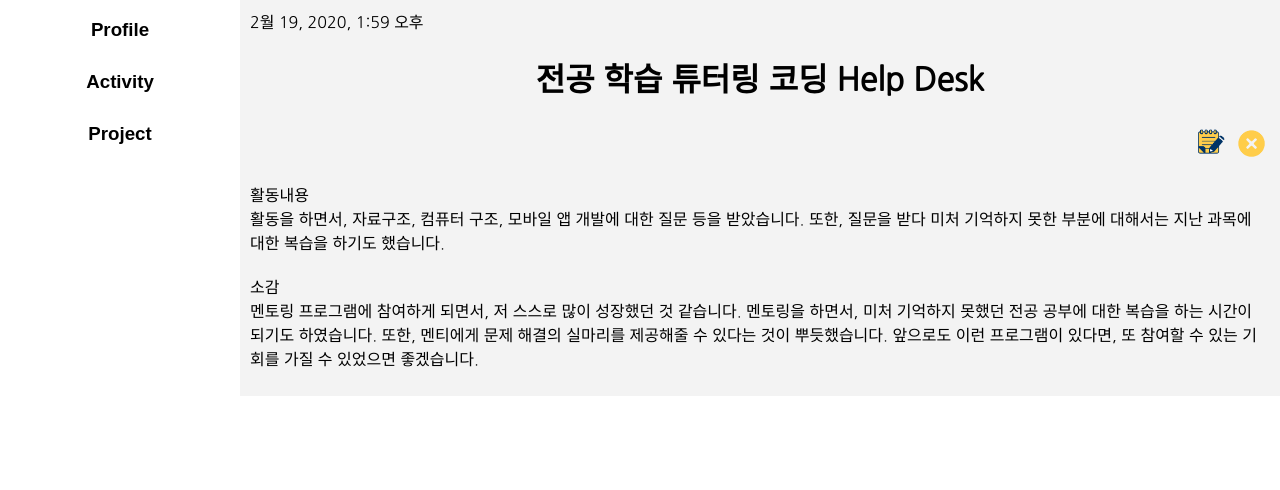
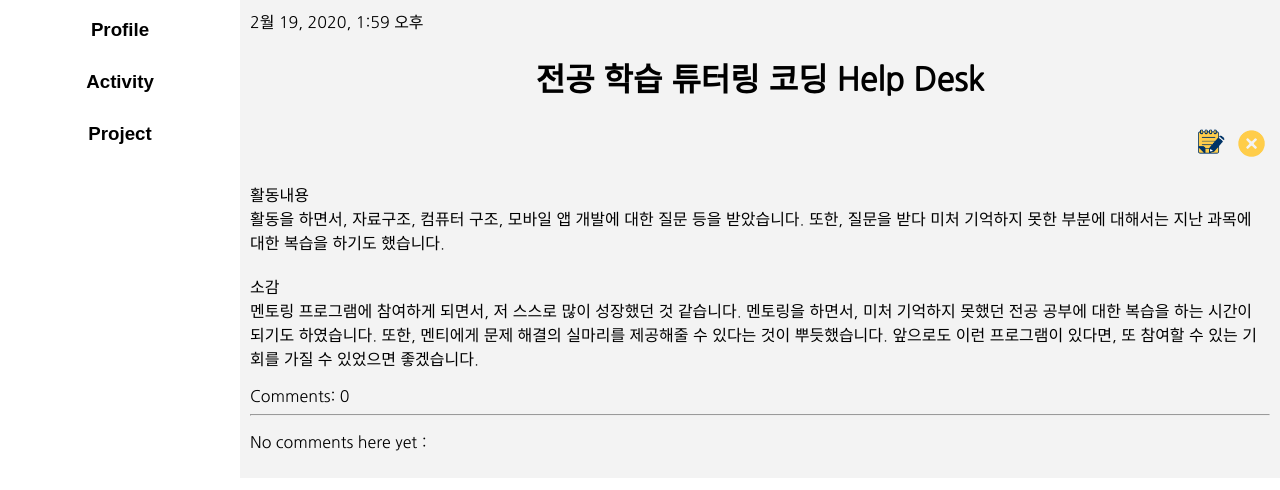
Before and after one commit to mina0774/django, a Django app: page /post/2/ in a window 1280 px wide. Shown: the part 151-641 px from the top of the page. Run offline with Django 3.2, Linux system fonts and the light colour scheme; a user stored in the database is signed in; data comes from the database, SQL or seed files in the repository; both versions use the stored data as it was after the commit; some libraries are stand-ins or nearby versions; some web fonts are replaced.

Commit message:
comment model

```diff
--- a/blog/admin.py
+++ b/blog/admin.py
@@ -1,4 +1,5 @@
 from django.contrib import admin
-from .models import Post
+from .models import Post,Comment
 
 admin.site.register(Post)
+admin.site.register(Comment)
--- a/blog/models.py
+++ b/blog/models.py
@@ -23,3 +23,18 @@ class Post(models.Model):
 
     def __str__(self):
         return self.title
+
+
+class Comment(models.Model):
+    post=models.ForeignKey('blog.Post',on_delete=models.CASCADE,related_name='comments') # related_name은 post 모델에서 댓글에 접근할 수 있게 함. ex> post.comments.all()
+    author=models.CharField(max_length=200)
+    text=models.TextField()
+    created_date=models.DateTimeField(default=timezone.now)
+    approved_comment=models.BooleanField(default=False)
+
+    def approve(self):
+        self.approved_comment=True
+        self.save()
+
+    def __str__(self):
+        return self.text
--- a/blog/template/blog/post_detail.html
+++ b/blog/template/blog/post_detail.html
@@ -11,10 +11,22 @@
   <h1>{{ post.title }}</h1>
   {% if user.is_authenticated %}
   <div align="right">
-  <a class="btn btn-default" href="{% url 'post_edit' pk=post.pk %}"><img src="{% static 'img/edit_1.png' %}" style="width:40px;"></a>
-  <a class="btn btn-default" href="{% url 'post_remove' pk=post.pk %}"><img src="{% static 'img/delete.png' %}" style="width:37px;"></a>
+    <a class="btn btn-default" href="{% url 'post_edit' pk=post.pk %}"><img src="{% static 'img/edit_1.png' %}" style="width:40px;"></a>
+    <a class="btn btn-default" href="{% url 'post_remove' pk=post.pk %}"><img src="{% static 'img/delete.png' %}" style="width:37px;"></a>
   </div>
   {% endif %}
   <p>{{ post.text|linebreaksbr }}</p>
+  <a href="{% url 'post_detail' pk=post.pk %}">Comments: {{ post.comments.count }}</a>
 </div>
+
+<hr>
+{% for comment in post.comments.all %}
+<div class="comment" style="margin: 10px 0px 10px;">
+  <div class+"date">{{ comment.created_date }}</div>
+  <strong>{{ comment.author }}</strong>
+  <div> {{ comment.text|linebreaks }} </div>
+</div>
+{% empty %}
+<p>No comments here yet :</p>
+{% endfor %}
 {% endblock %}
```
Also changed, not shown: blog/migrations/0011_comment.py (added), db.sqlite3.
